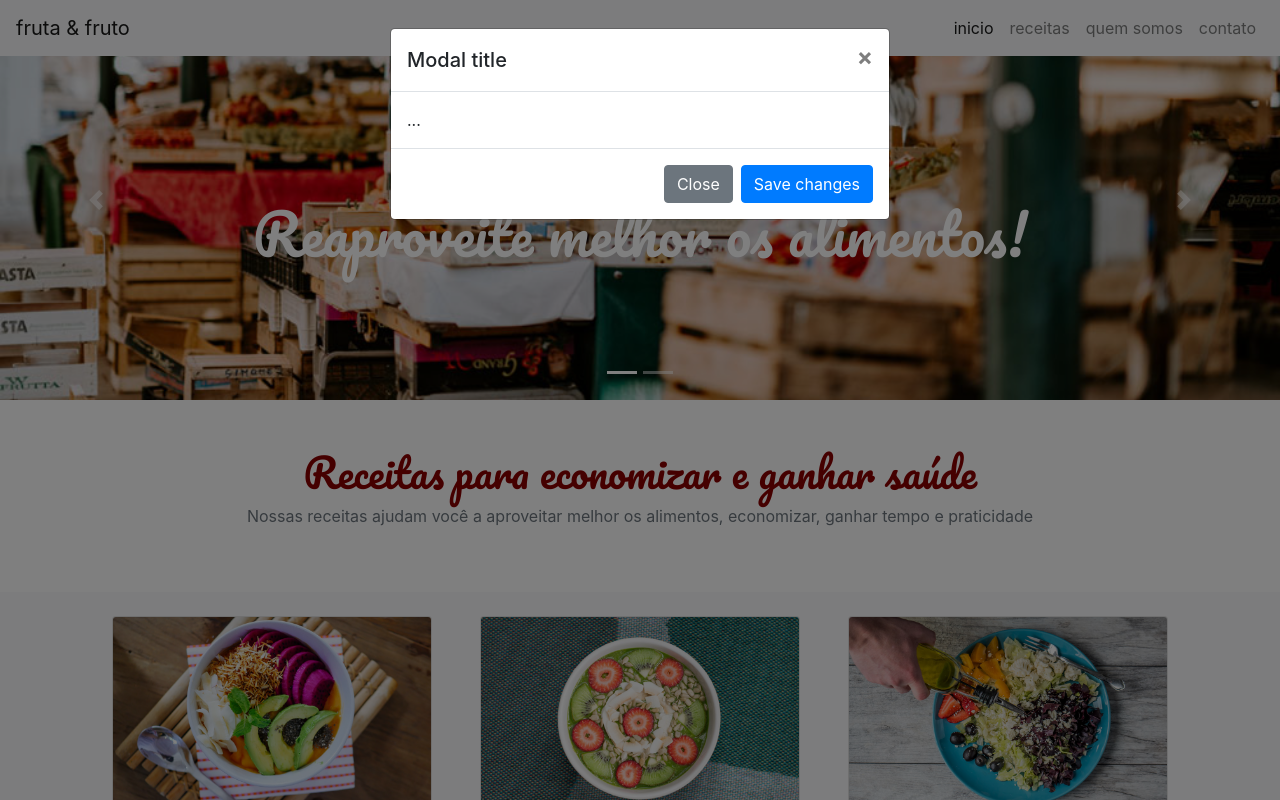
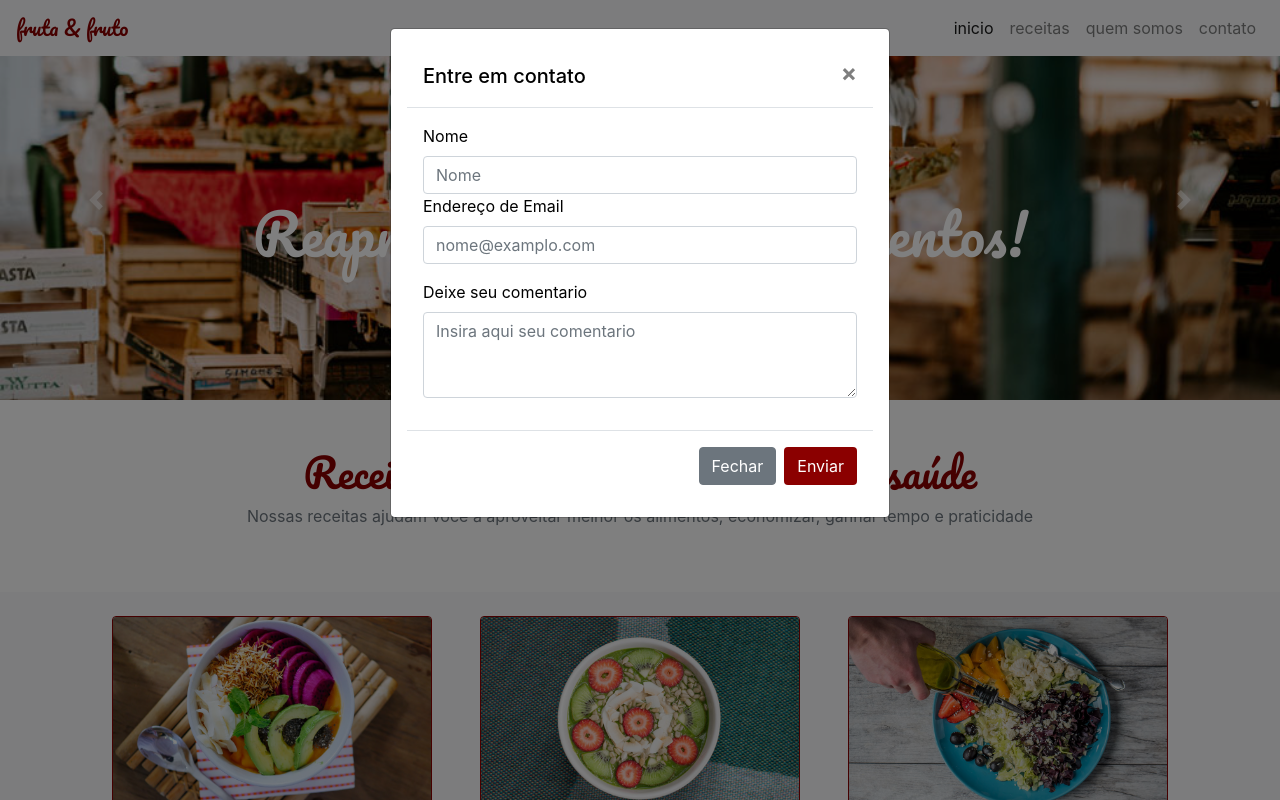
Before and after one commit to LucasdCandido/aprendendo-alura, a plain HTML site: page Bootstrap4/index.html in a window 1280 px wide. Both pictures are taken after a click on the link "contato". Shown: the top 800 px of the page. Drawn offline with nearby package versions, Linux system fonts and the light colour scheme.

Commit message:
finalização de modulo de bootstrap

```diff
--- a/Bootstrap4/index.html
+++ b/Bootstrap4/index.html
@@ -17,7 +17,7 @@
 
   <header>
     <nav class="navbar navbar-expand-lg navbar-light bg-light fixed-top">
-      <a class="navbar-brand" href="#">fruta & fruto</a>
+      <a class="navbar-brand fonte-titulo cor-especial" href="#">fruta & fruto</a>
       <button class="navbar-toggler" type="button" data-toggle="collapse" data-target="#navbarNav" aria-controls="navbarNav" aria-expanded="false" aria-label="Toggle navigation"><span class="navbar-toggler-icon"></span>
       </button>
       <div class="collapse navbar-collapse  justify-content-end" id="navbarNav">
@@ -137,30 +137,41 @@
 
     </section>
 
-  </main>
-
-  <footer>
     <!-- Modal -->
     <div class="modal fade" id="modal-contato" tabindex="-1" role="dialog" aria-labelledby="exampleModalLabel" aria-hidden="true">
       <div class="modal-dialog" role="document">
-        <div class="modal-content">
+        <dialog class="modal-content">
           <div class="modal-header">
-            <h5 class="modal-title" id="exampleModalLabel">Modal title</h5>
+            <h5 class="modal-title" id="exampleModalLabel">Entre em contato</h5>
             <button type="button" class="close" data-dismiss="modal" aria-label="Close">
               <span aria-hidden="true">&times;</span>
             </button>
           </div>
-          <div class="modal-body">
-            ...
-          </div>
-          <div class="modal-footer">
-            <button type="button" class="btn btn-secondary" data-dismiss="modal">Close</button>
-            <button type="button" class="btn btn-primary">Save changes</button>
-          </div>
-        </div>
+          <main class="modal-body">
+            <form>
+              <div class="form-group">
+                <label for="formGroupExampleInput">Nome</label>
+                <input type="text" class="form-control" id="formGroupExampleInput" placeholder="Nome">
+                <label for="exampleFormControlInput1">Endereço de Email</label>
+                <input type="email" class="form-control" id="exampleFormControlInput1" placeholder="nome@examplo.com">
+              </div>
+              <div class="form-group">
+                <label for="exampleFormControlTextarea1">Deixe seu comentario</label>
+                <textarea class="form-control" id="exampleFormControlTextarea1" rows="3" placeholder="Insira aqui seu comentario"></textarea>
+              </div>
+            </form>
+          </main>
+          <footer class="modal-footer">
+            <button type="button" class="btn btn-secondary" data-dismiss="modal">Fechar</button>
+            <button type="button" class="btn botao-cor-especial borda-cor-especial">Enviar</button>
+          </footer>
+        </dialog>
       </div>
     </div>
-    <p>contato:<a href="mailto:email@frutafruto.com.br">email@frutafruto.com.br</a></p>
+  </main>
+
+  <footer class="bg-secondary p-3">
+    <p class="text-light m-0 text-center">contato: <a class="text-light" href="mailto:email@frutafruto.com.br">email@frutafruto.com.br</a></p>
   </footer>
 
   <script src="https://code.jquery.com/jquery-3.3.1.slim.min.js" integrity="sha384-q8i/X+965DzO0rT7abK41JStQIAqVgRVzpbzo5smXKp4YfRvH+8abtTE1Pi6jizo" crossorigin="anonymous"></script>
--- a/Bootstrap4/src/style.css
+++ b/Bootstrap4/src/style.css
@@ -14,13 +14,19 @@
   font-family: 'Pacifico', cursive;
 }
 .cor-especial {
-  color: darkred;
+  color: darkred!important;
 }
 div>.botao-cor-especial {
   background-color: darkred;
   color: white;
 }
+footer>.botao-cor-especial {
+  background-color: darkred;
+  color: white;
+}
 section>.borda-cor-especial {
+  border-color: darkred;
+}div>.borda-cor-especial {
   border-color: darkred;
 }
 .card-posicao-imagem {
```
